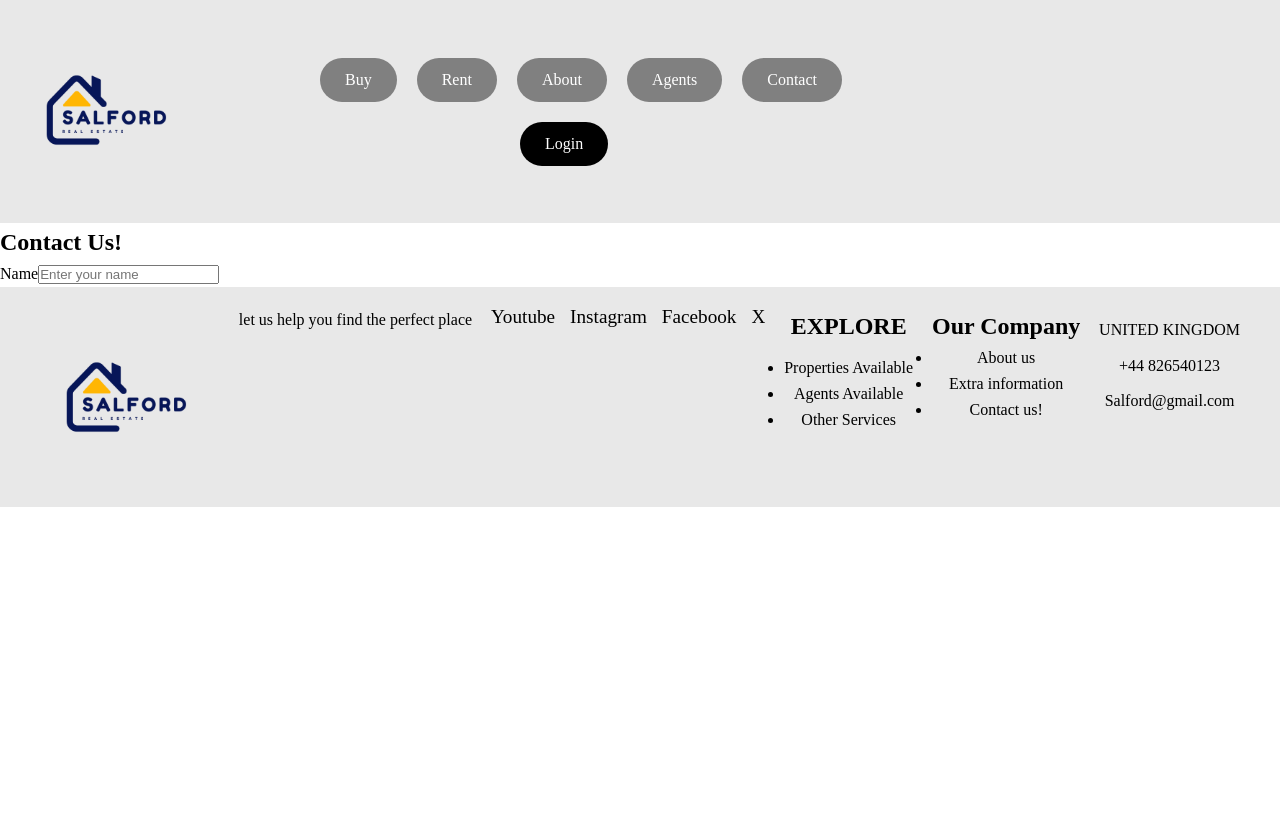
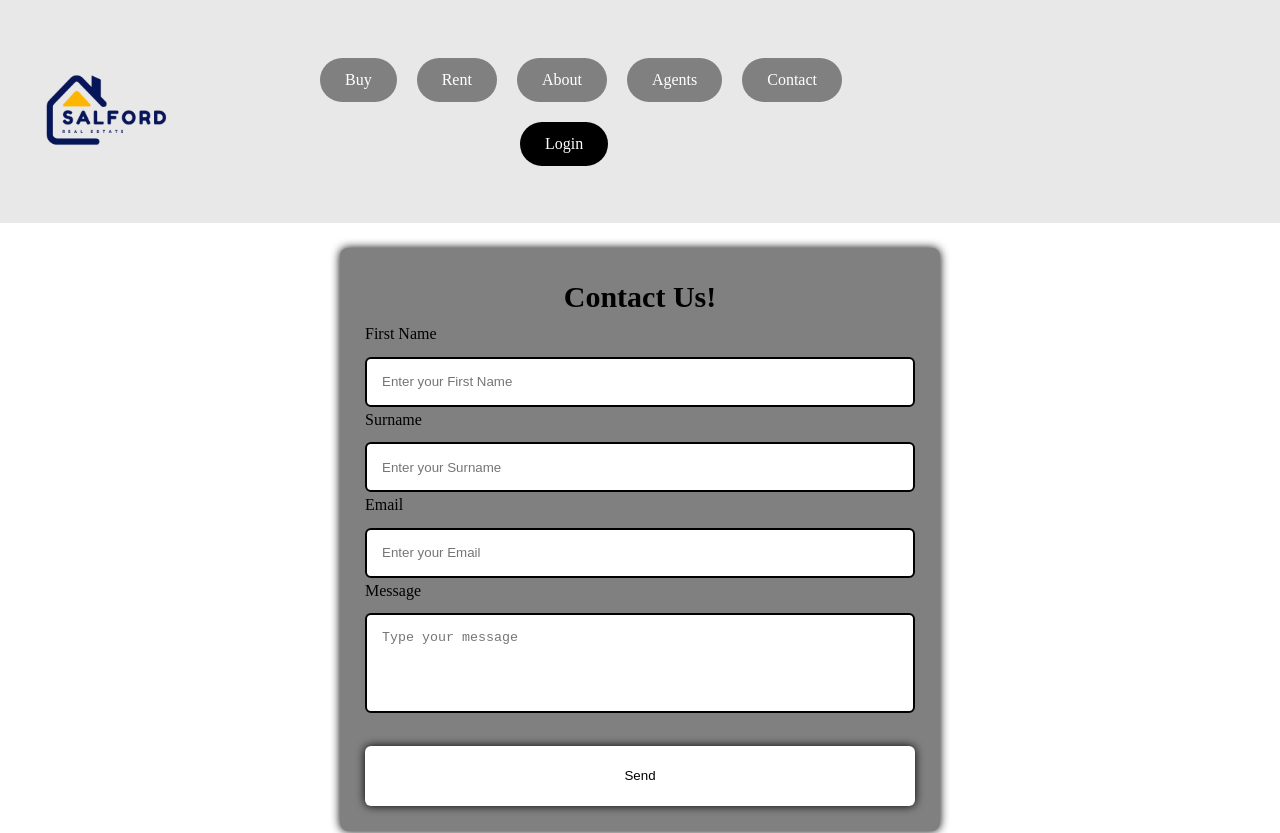
Before and after one commit to LEVOS-UDL/react-coursework, a React (Vite) app: page /contact in a window 1280 px wide. Shown: the top 833 px of the page. Before the commit the page ends 800 px from the top, so only its background shows below. Built offline with nearby package versions, Linux system fonts and the light colour scheme.

Commit message:
completed the agents and contact page

```diff
--- a/src/routes/Agents.jsx
+++ b/src/routes/Agents.jsx
@@ -13,7 +13,7 @@ const Agents = () => {
         <img src={Agent1} alt='' className='Agent1' />
         <div className='container'>
           <h2>Debra Rivas</h2>
-          <p>sdasdasdasdasdas</p>
+          <p>With 30 years worth of knowledge around the market Debra Rivas gives clients an in depth guide for buying, selling or even investing ensuring only the best information backed by strategic insight and integrity. Debra Rivas is your trusted partner in the ever-evolving real estate landscape.</p>
         </div>
       </div>
 
@@ -21,7 +21,7 @@ const Agents = () => {
         <img src={Agent2} alt='' className='Agent2' />
         <div className='container'>
           <h2>Marcos Hoover</h2>
-          <p>sdasdasdasdasdas</p>
+          <p>Marcos Hoover makes sure that his clients make well-informed decisions on buying, selling and investing he is a professional when it comes to communicating with clients and makes a seamless advices based on a clients unique needs.</p>
         </div>
       </div>
 
@@ -29,7 +29,7 @@ const Agents = () => {
         <img src={Agent3} alt='' className='Agent3' />
         <div className='container'>
           <h2>Jane Wilkinson</h2>
-          <p>sdasdasdasdasdas</p>
+          <p>Jane Wilkinson is all about a result-driven approach when it comes to rea estate she helps clients through ever single step of buying, renting or investing Jane is always committed to bringing a smooth experience to make things as easy as possible.</p>
         </div>
       </div>
 
@@ -37,7 +37,7 @@ const Agents = () => {
         <img src={Agent4} alt='' className='Agent4' />
         <div className='container'>
           <h2>Trey Fischer</h2>
-          <p>sdasdasdasdasdas</p>
+          <p>Trey Fischer gives a practical and client-focused approach to real estate with clear communication Trey works close with buyers, sellers and investors making sure to bring only informed decisions the most reliable person that pays attention to detials.</p>
         </div>
       </div>
 
@@ -45,7 +45,7 @@ const Agents = () => {
         <img src={Agent5} alt='' className='Agent5' />
         <div className='container'>
           <h2>Amalia Orr</h2>
-          <p>sdasdasdasdasdas</p>
+          <p>Amalia Orr uses preperation to affectivly find the best course of action for her clients and takes accountability where it matters the most, her values are honest communication and well thought out decisions by staying ahead of market trends.</p>
         </div>
       </div>
     </div>
--- a/src/routes/Contact.css
+++ b/src/routes/Contact.css
@@ -0,0 +1,57 @@
+.contact{
+    display: flex;
+    justify-content: center;
+    align-items: center;
+}
+
+form{
+    max-width: 600px;
+    width: 100%;
+    background: gray;
+    padding: 25px 25px 25px;
+    border-radius: 8px;
+    box-shadow: 0 0 10px;
+    margin: 25px;
+}
+
+form h2{
+    font-size: 30px;
+    text-align: center;
+}
+
+form input{
+    margin-top: 20px;
+}
+
+.input .field{
+    width: 100%;
+    height: 50px;
+    border: 2px solid black;
+    outline: none;
+    border-radius: 6px;
+    padding: 15px;
+    margin-top: 10px;
+}
+
+.input .field.message{
+    height: 100px;
+    resize: none;
+}
+
+form button{
+    width: 100%;
+    height: 60px;
+    background: white;
+    border: none;
+    border-radius: 6px;
+    box-shadow: 0 0 10px;
+    cursor: pointer;
+    color: black;
+    margin-top: 25px;
+    transition: .3s;
+}
+
+form button:hover{
+    background: gray
+
+}
--- a/src/routes/Contact.jsx
+++ b/src/routes/Contact.jsx
@@ -7,10 +7,22 @@ const Contact = () => {
       <form>
         <h2>Contact Us!</h2>
         <div className='input'>
-          <label>Name</label>
-          <input type='text' className='field' placeholder='Enter your name' required />
+          <label>First Name</label>
+          <input type='text' className='field' placeholder='Enter your First Name' required />
         </div>
-
+        <div className='input'>
+          <label>Surname</label>
+          <input type='text' className='field' placeholder='Enter your Surname' required />
+        </div>
+        <div className='input'>
+          <label>Email</label>
+          <input type='text' className='field' placeholder='Enter your Email' required />
+        </div>
+        <div className='input'>
+          <label>Message</label>
+          <textarea name='' id='' className='field message' placeholder='Type your message' required />
+        </div>
+        <button type='submit'>Send</button>
       </form>
     </section>
   )
```
